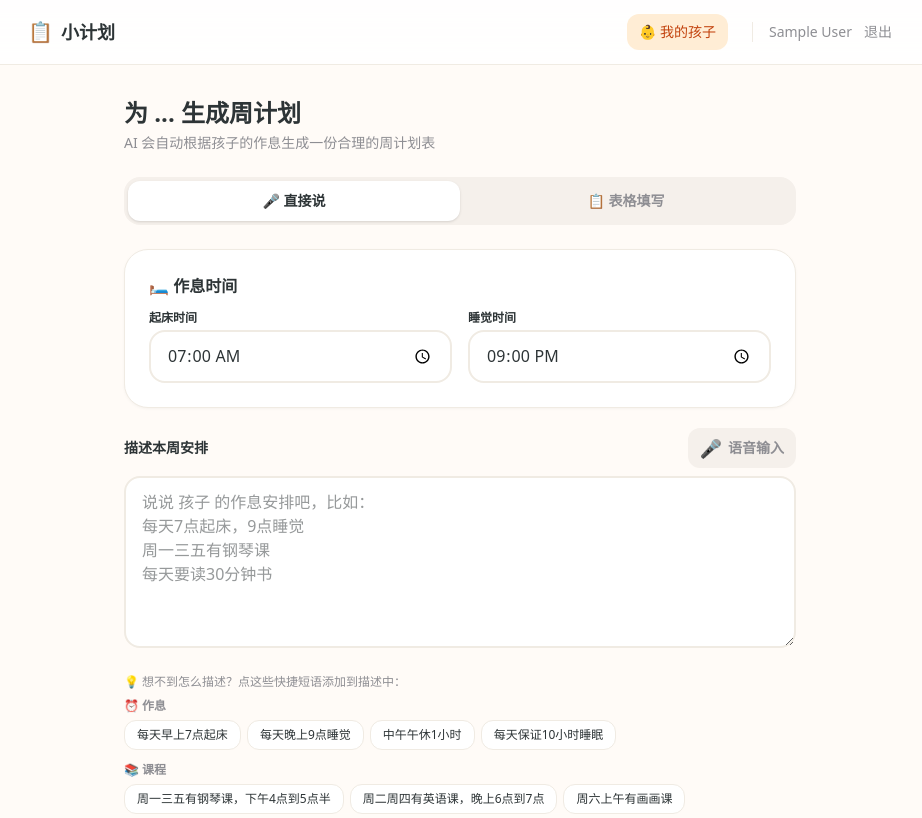
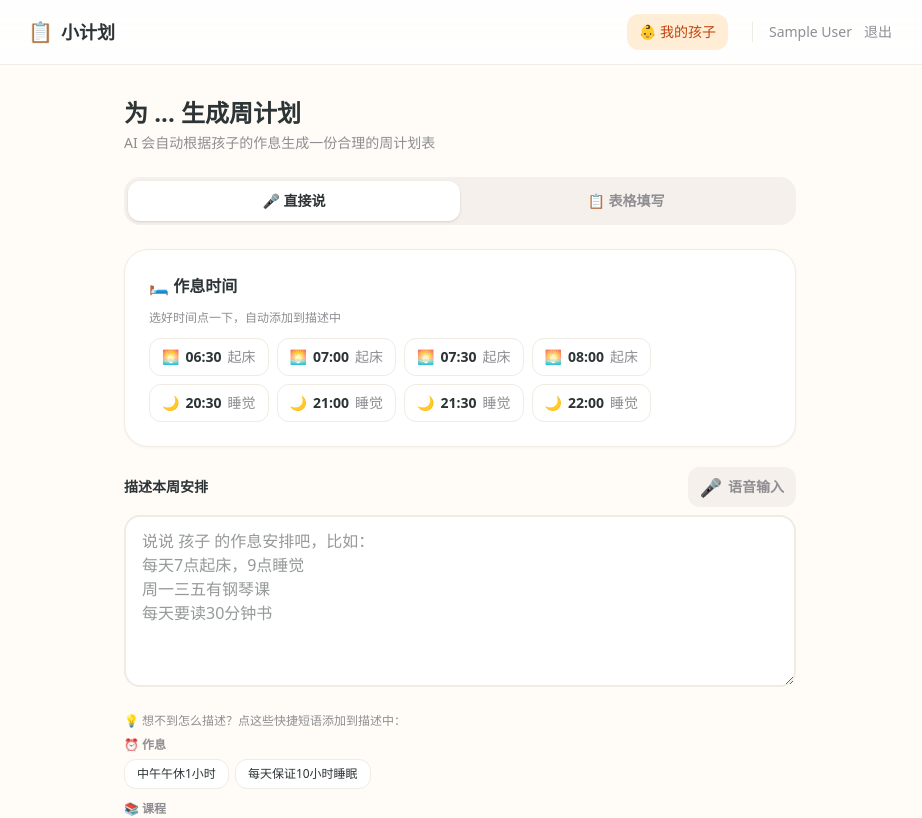
Before and after one commit to brucesunxi/weekplan, a Next.js app: page /children/1/plan/new in a window 1280 px wide. Shown: the top 818 px of the page, without its empty margins (180-1102 px from the left). Built offline with nearby package versions, Linux system fonts and the light colour scheme; no server answers; the database is empty; sample sign-in values are in the browser's storage.

Commit message:
作息改为快捷按钮：选时间点一下直接进文本框

```diff
--- a/app/(dashboard)/children/[childId]/plan/new/page.tsx
+++ b/app/(dashboard)/children/[childId]/plan/new/page.tsx
@@ -30,8 +30,6 @@ const SUGGESTION_GROUPS = [
   {
     label: "⏰ 作息",
     items: [
-      "每天早上7点起床",
-      "每天晚上9点睡觉",
       "中午午休1小时",
       "每天保证10小时睡眠",
     ],
@@ -89,8 +87,6 @@ export default function PlanNewPage() {
   const [child, setChild] = useState<Child | null>(null);
   const [mode, setMode] = useState<InputMode>("natural");
   const [description, setDescription] = useState("");
-  const [wakeTime, setWakeTime] = useState("07:00");
-  const [bedTime, setBedTime] = useState("21:00");
   const [loading, setLoading] = useState(false);
   const [error, setError] = useState("");
   const [listening, setListening] = useState(false);
@@ -139,18 +135,8 @@ export default function PlanNewPage() {
 
   async function submitNatural(e: React.FormEvent) {
     e.preventDefault();
-
-    // Build full description with wake/bed time
-    let fullDesc = description.trim();
-    if (!fullDesc.includes("起床")) {
-      fullDesc = `每天早上${wakeTime}起床。\n${fullDesc}`;
-    }
-    if (!fullDesc.includes("睡觉") && !fullDesc.includes("睡")) {
-      fullDesc = `${fullDesc}\n每天晚上${bedTime}睡觉。`;
-    }
-
-    if (!fullDesc.trim()) return;
-    await generatePlan("natural", { description: fullDesc.trim() });
+    if (!description.trim()) return;
+    await generatePlan("natural", { description: description.trim() });
   }
 
   async function submitStructured(data: StructuredInput) {
@@ -227,28 +213,35 @@ export default function PlanNewPage() {
         {/* Natural Language Mode */}
         {mode === "natural" && (
           <form onSubmit={submitNatural} className="space-y-5">
-            {/* Wake/Bed time */}
+            {/* Quick sleep/wake presets */}
             <div className="cute-card">
               <h3 className="font-bold flex items-center gap-1 mb-3">🛏️ 作息时间</h3>
-              <div className="grid grid-cols-2 gap-4">
-                <div>
-                  <label className="text-xs font-bold mb-1 block">起床时间</label>
-                  <input
-                    type="time"
-                    value={wakeTime}
-                    onChange={(e) => setWakeTime(e.target.value)}
-                    className="cute-input text-lg text-center"
-                  />
-                </div>
-                <div>
-                  <label className="text-xs font-bold mb-1 block">睡觉时间</label>
-                  <input
-                    type="time"
-                    value={bedTime}
-                    onChange={(e) => setBedTime(e.target.value)}
-                    className="cute-input text-lg text-center"
-                  />
-                </div>
+              <p className="text-xs text-muted-foreground mb-3">选好时间点一下，自动添加到描述中</p>
+              <div className="flex flex-wrap gap-2">
+                {["06:30", "07:00", "07:30", "08:00"].map((t) => (
+                  <button
+                    key={t}
+                    type="button"
+                    onClick={() => setDescription((prev) => `${prev ? `${prev}\n` : ""}每天早上${t}起床`)}
+                    className="flex items-center gap-1.5 bg-white border border-border rounded-xl px-3 py-2 text-sm hover:border-cute-yellow hover:bg-cute-yellow/10 transition-all"
+                  >
+                    <span>🌅</span>
+                    <span className="font-bold">{t}</span>
+                    <span className="text-muted-foreground">起床</span>
+                  </button>
+                ))}
+                {["20:30", "21:00", "21:30", "22:00"].map((t) => (
+                  <button
+                    key={t}
+                    type="button"
+                    onClick={() => setDescription((prev) => `${prev ? `${prev}\n` : ""}每天晚上${t}睡觉`)}
+                    className="flex items-center gap-1.5 bg-white border border-border rounded-xl px-3 py-2 text-sm hover:border-cute-lavender hover:bg-cute-lavender/10 transition-all"
+                  >
+                    <span>🌙</span>
+                    <span className="font-bold">{t}</span>
+                    <span className="text-muted-foreground">睡觉</span>
+                  </button>
+                ))}
               </div>
             </div>
 
@@ -306,7 +299,7 @@ export default function PlanNewPage() {
             <button
               type="submit"
               className="cute-button-primary w-full"
-              disabled={loading || (!description.trim() && !wakeTime && !bedTime)}
+              disabled={loading || !description.trim()}
             >
               {loading ? (
                 <span className="flex items-center justify-center gap-2">
```
